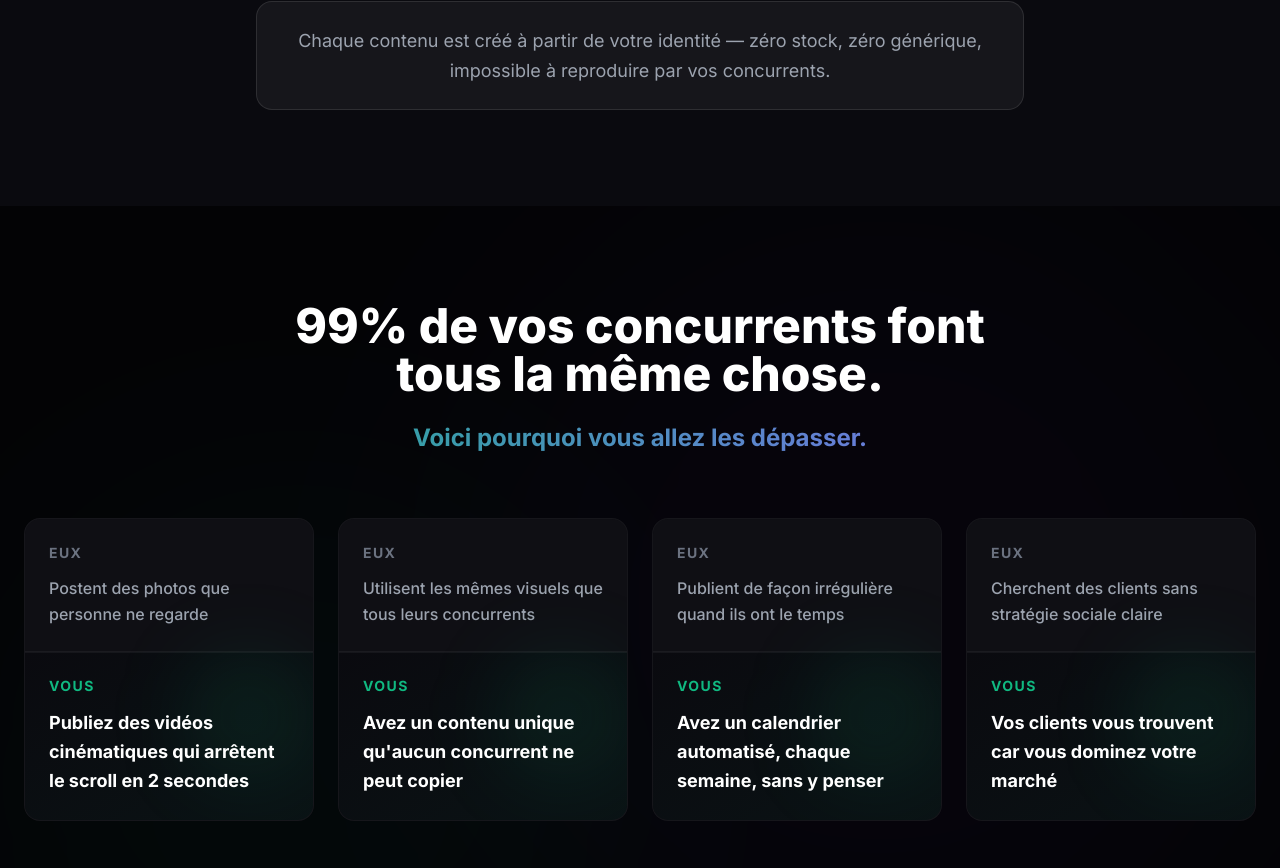
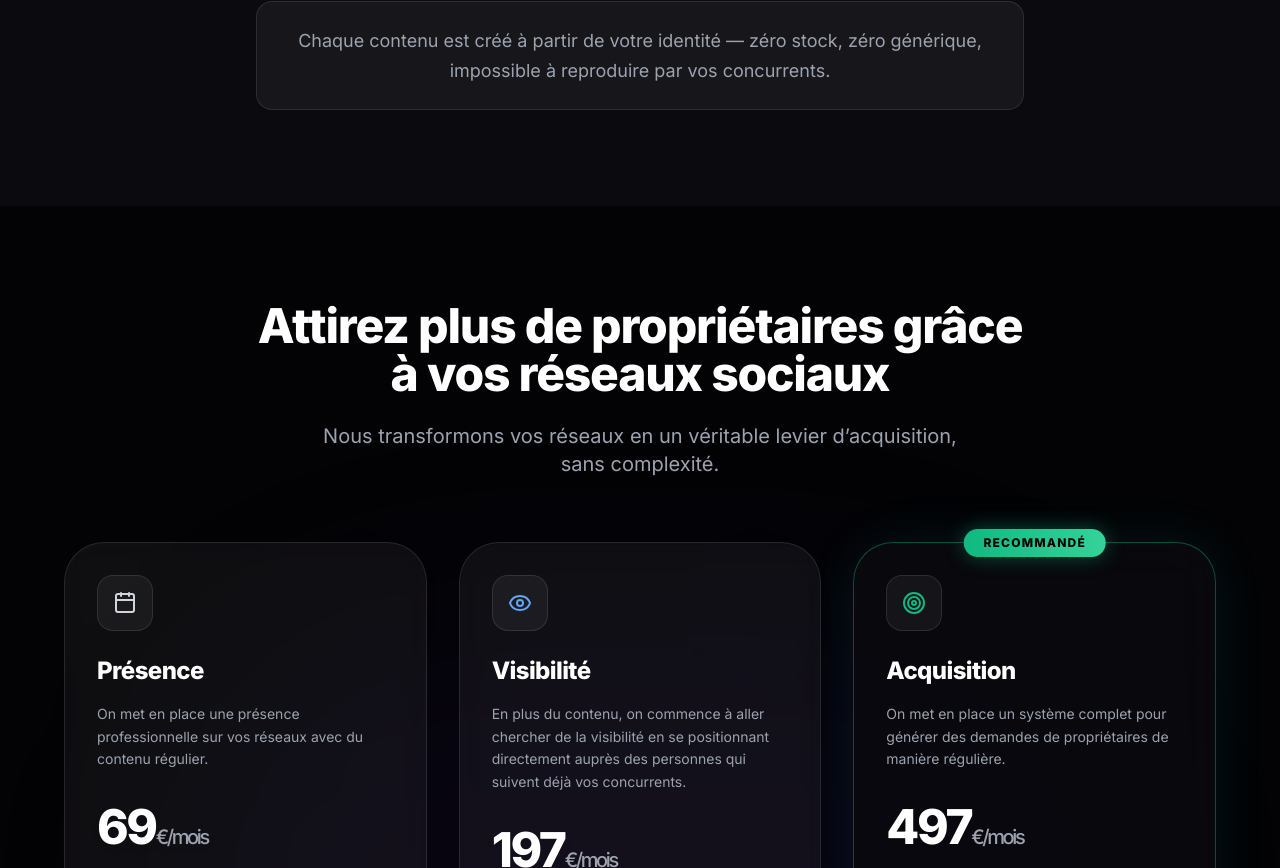
Before and after one commit to DigitalPulseAgency/SITE-AGENCE, a React (Vite) app: page / in a window 1280 px wide. Shown: the part 1932-2800 px from the top of the page. Built offline with nearby package versions, Linux system fonts and the light colour scheme.

Commit message:
Move PricingSection below VideoShowcase

```diff
--- a/src/App.jsx
+++ b/src/App.jsx
@@ -19,11 +19,11 @@ function App() {
       <Navbar />
       <Hero />
       <VideoShowcase />
+      <PricingSection />
       <PsychologicalImpact />
       <MockupSection />
       <ProblemSection />
       <SolutionSection />
-      <PricingSection />
       <PortfolioSection />
       <ComparisonSection />
       <FounderSection />
```
